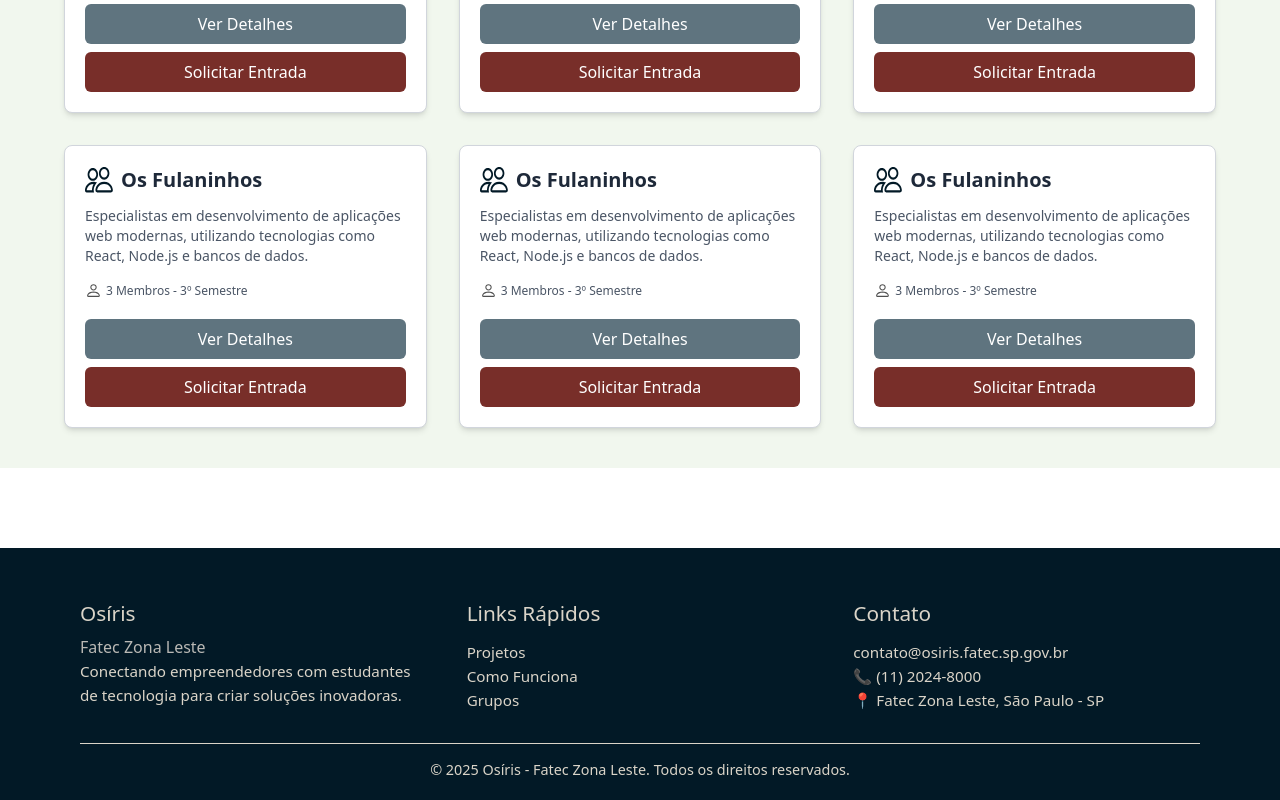
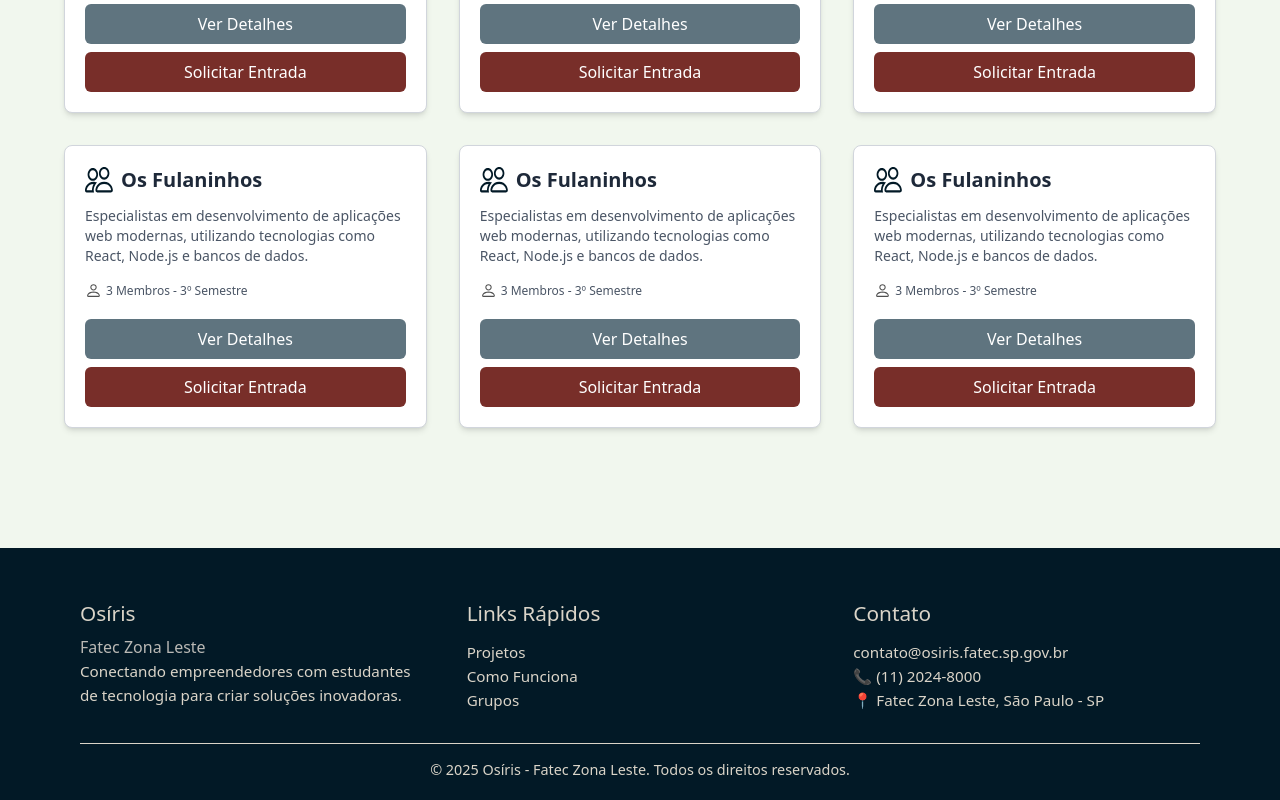
Before and after one commit to Infinito-1/osiris-react, a React (Vite) app: page /grupos in a window 1280 px wide. Shown: the part 678-1478 px from the top of the page. Built offline with nearby package versions, Linux system fonts and the light colour scheme.

Commit message:
deixando o footer no esquema

```diff
--- a/src/components/footer/Footer.tsx
+++ b/src/components/footer/Footer.tsx
@@ -1,6 +1,7 @@
 function Footer() {
   return (
     <>
+      <main className="flex flex-col bg-[#F1F7EE]">
       <footer className="bg-[#021926] text-[#dad4c8] pt-[50px] px-[80px] pb-[20px] mt-[80px]">
         {/* Colunas */}
         <div className="grid grid-cols-3 gap-[40px] mb-[30px]">
@@ -59,6 +60,7 @@ function Footer() {
           © 2025 Osíris - Fatec Zona Leste. Todos os direitos reservados.
         </div>
       </footer>
+      </main>
     </>
   );
 }
```
